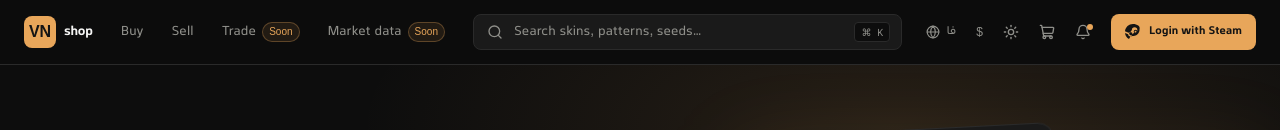
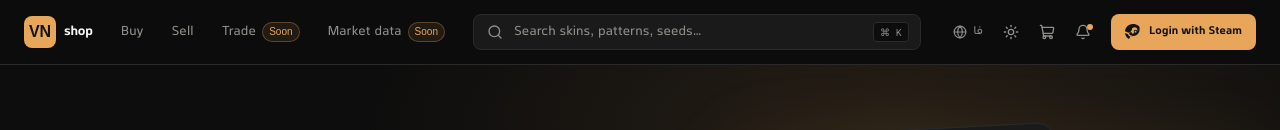
Before and after one commit to Abolfazl-Edalati/vn-shop, a Next.js app: page /en in a window 1280 px wide. Shown: the top 130 px of the page. Built offline with nearby package versions, Linux system fonts and the light colour scheme; a web font is replaced by a local one.

Commit message:
feat(header): remove unused currency button

```diff
--- a/src/components/header/Header.tsx
+++ b/src/components/header/Header.tsx
@@ -71,9 +71,6 @@ export default function Header() {
         {/* Right side */}
         <div className="ms-auto flex items-center gap-1">
           <LanguageSwitcher />
-          <button className="hidden rounded-md px-2 py-1.5 text-muted hover:bg-card-hover hover:text-foreground transition-colors cursor-pointer sm:inline-flex" aria-label="Currency">
-            <span className="text-xs font-medium">$</span>
-          </button>
           <ThemeToggle />
           <Link
             href="/cart"
```
